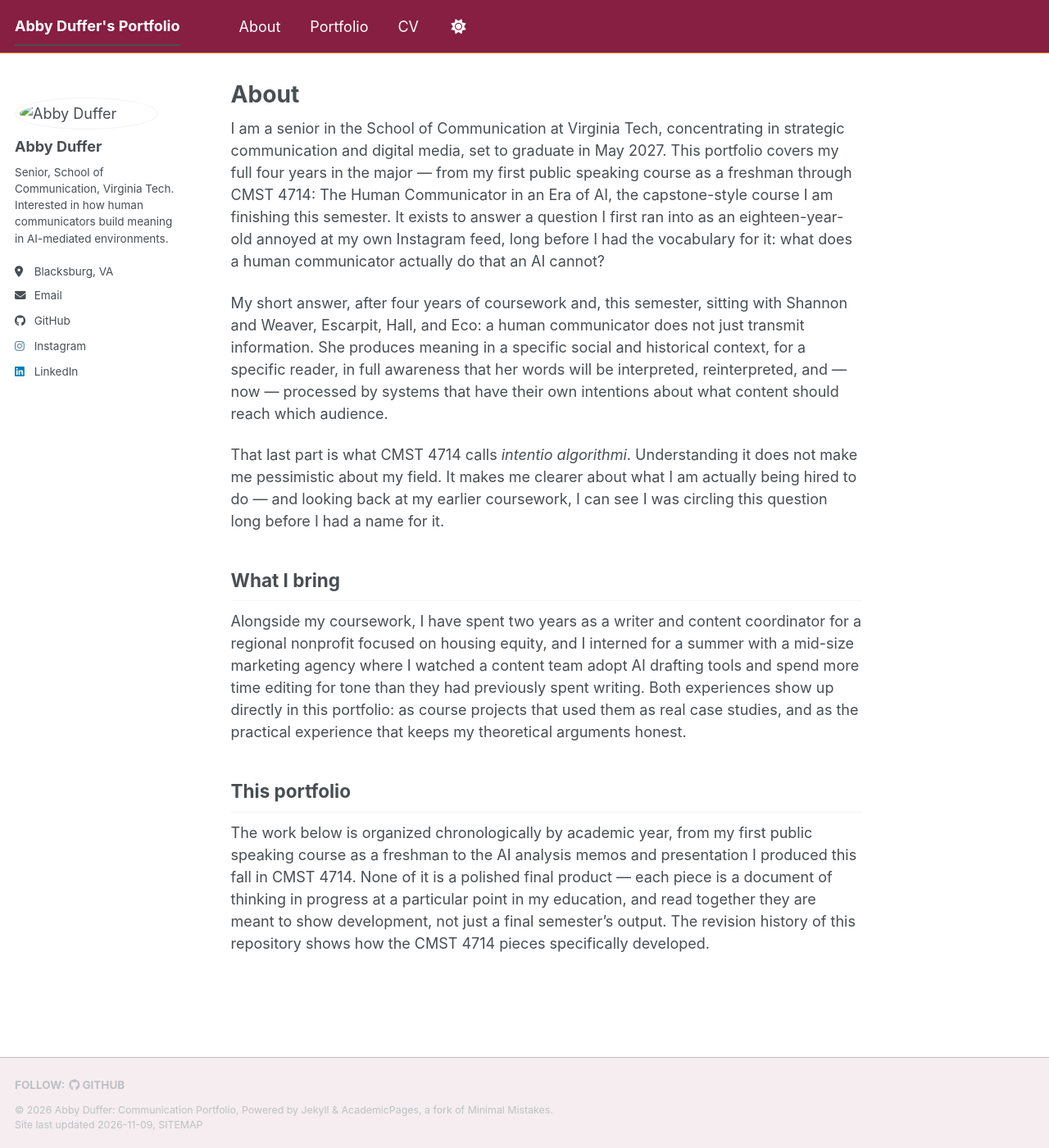
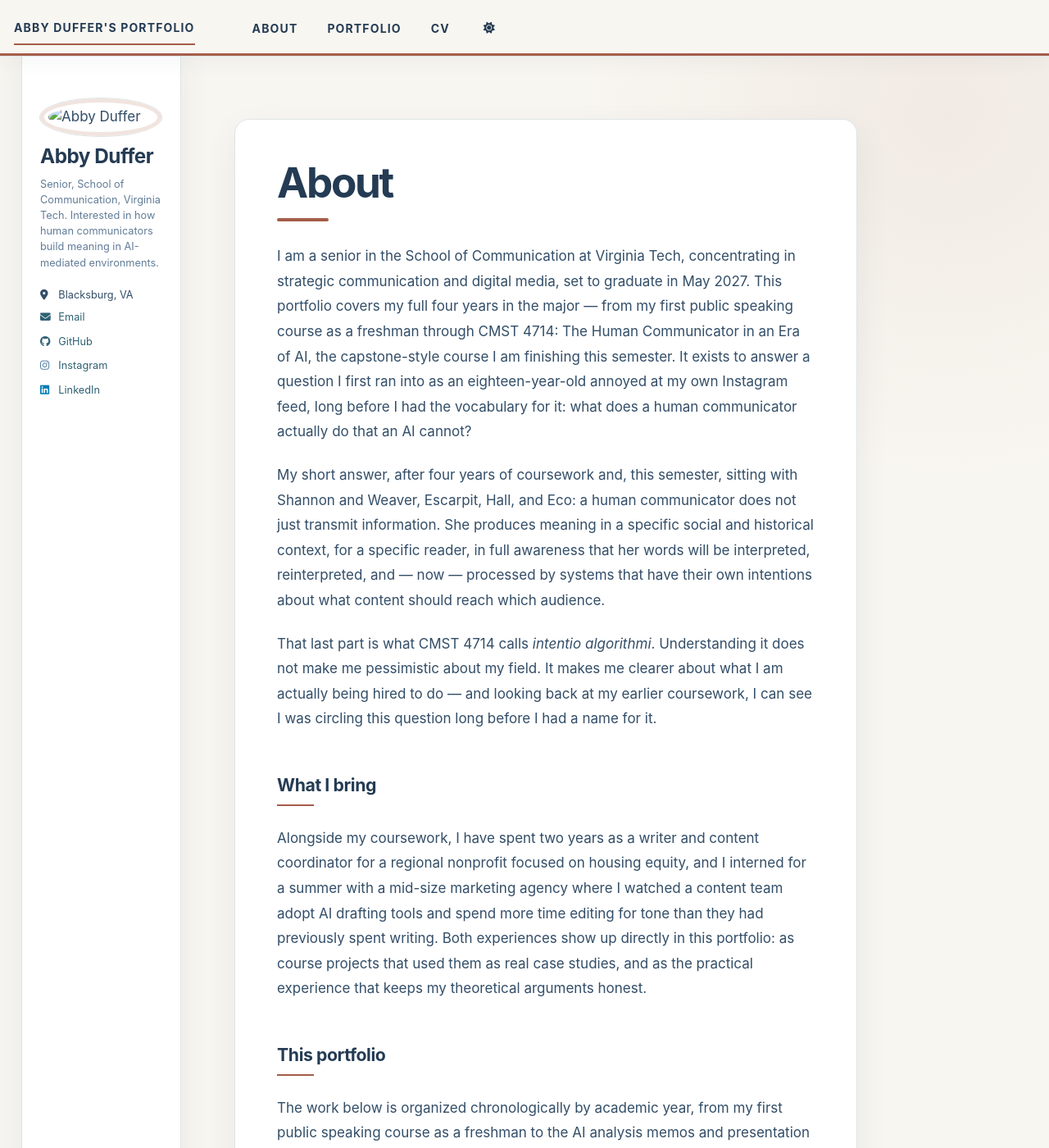
Before and after one commit to abbyduffer12/abbyduffer12.github.io, a Jekyll site: the page built from _pages/about.md, in a window 1280 px wide and 1400 px high. Shown: the whole window at 82% size. Built offline with Jekyll 4.4.1, drawn with Linux system fonts in a browser that asks for light colours; a script bundle is joined from its source files by our own code; library files that are not in the unit come from our copies.

Commit message:
Redesign portfolio visual styling
Co-authored-by: Copilot <223556219+Copilot@users.noreply.github.com>

```diff
--- a/_sass/_vt_colors.scss
+++ b/_sass/_vt_colors.scss
@@ -1,74 +1,333 @@
 /* ==========================================================================
-   VIRGINIA TECH COLOR OVERRIDES
-   Chicago Maroon: #861F41
-   Burnt Orange:   #E5751F
+   PERSONAL PORTFOLIO VISUAL SYSTEM
    ========================================================================== */
 
 :root {
-    --global-base-color                 : #861F41;
-    --global-link-color                 : #861F41;
-    --global-link-color-hover           : #E5751F;
-    --global-link-color-visited         : #6a1833;
-    --global-masthead-link-color        : #ffffff;
-    --global-masthead-link-color-hover  : #E5751F;
-    --global-footer-bg-color            : #f5edef;
+  --global-base-color: #243b53;
+  --global-bg-color: #f8f6f1;
+  --global-footer-bg-color: #eef1f2;
+  --global-border-color: #dfe4e5;
+  --global-dark-border-color: #c7d0d2;
+  --global-code-background-color: #eef1f2;
+  --global-code-text-color: #334e68;
+  --global-fig-caption-color: #627d98;
+  --global-link-color: #2f6173;
+  --global-link-color-hover: #a45d49;
+  --global-link-color-visited: #536d7a;
+  --global-masthead-link-color: #243b53;
+  --global-masthead-link-color-hover: #a45d49;
+  --global-text-color: #334e68;
+  --global-text-color-light: #627d98;
+  --global-thead-color: #e7ecec;
+  --portfolio-accent: #a45d49;
+  --portfolio-accent-soft: #f1e4df;
+  --portfolio-panel: #ffffff;
+  --portfolio-shadow: 0 16px 40px rgba(36, 59, 83, 0.08);
 }
 
-/* ---- Masthead / nav bar ---- */
-/* Hit every element in the nav bar that sets a background */
+html[data-theme="dark"] {
+  --global-bg-color: #172a3a;
+  --global-footer-bg-color: #1d3448;
+  --global-border-color: #395166;
+  --global-dark-border-color: #4a657b;
+  --global-code-background-color: #1d3448;
+  --global-code-text-color: #d9e2ec;
+  --global-link-color: #9fc3cf;
+  --global-link-color-hover: #e4a28d;
+  --global-link-color-visited: #b6d2d9;
+  --global-masthead-link-color: #f8f6f1;
+  --global-masthead-link-color-hover: #e4a28d;
+  --global-text-color: #d9e2ec;
+  --global-text-color-light: #9fb3c1;
+  --global-thead-color: #29445a;
+  --portfolio-accent: #d18a73;
+  --portfolio-accent-soft: #3a2f34;
+  --portfolio-panel: #1d3448;
+  --portfolio-shadow: 0 16px 40px rgba(0, 0, 0, 0.18);
+}
+
+/* --------------------------------------------------------------------------
+   Shared surfaces and typography
+   -------------------------------------------------------------------------- */
+
+body {
+  background:
+    radial-gradient(circle at 90% 8%, rgba(164, 93, 73, 0.08), transparent 25rem),
+    var(--global-bg-color);
+  color: var(--global-text-color);
+  font-size: 17px;
+}
+
+h1,
+h2,
+h3,
+h4,
+h5,
+h6 {
+  color: var(--global-base-color);
+  letter-spacing: -0.02em;
+}
+
+a {
+  transition: color 0.2s ease, border-color 0.2s ease, background-color 0.2s ease;
+}
+
+/* --------------------------------------------------------------------------
+   Navigation
+   -------------------------------------------------------------------------- */
+
 .masthead,
 .masthead__inner-wrap,
 .masthead__menu,
 .greedy-nav,
 .greedy-nav button,
-.masthead__menu-item,
-.masthead__menu-item.selected a,
-ul.visible-links,
-ul.visible-links li {
-    background: #861F41 !important;
-    background-color: #861F41 !important;
+.masthead__menu-item {
+  background: var(--global-bg-color) !important;
 }
 
-/* Bottom border accent line */
-.masthead::after {
-    background: #E5751F !important;
+.masthead {
+  border-bottom: 1px solid var(--global-border-color);
+  box-shadow: 0 5px 24px rgba(36, 59, 83, 0.05);
+  backdrop-filter: blur(12px);
 }
 
-/* Nav link text: white, orange on hover */
-.greedy-nav a,
-.greedy-nav .visible-links a,
-.greedy-nav button {
-    color: #ffffff !important;
+.masthead::after {
+  height: 3px;
+  background: var(--portfolio-accent);
 }
 
-.greedy-nav a:hover,
-.greedy-nav .visible-links a:hover {
-    color: #E5751F !important;
+.masthead__inner-wrap {
+  padding-top: 0.8em;
+  padding-bottom: 0.8em;
 }
 
-/* Hover underline bar */
-.greedy-nav .visible-links a:before {
-    background: #E5751F !important;
+.masthead__menu-item--lg {
+  letter-spacing: -0.02em;
 }
 
-/* Hamburger icon */
-.navicon,
-.navicon::before,
-.navicon::after {
-    background: #ffffff !important;
+.greedy-nav a {
+  color: var(--global-masthead-link-color);
+  font-size: 0.78rem;
+  font-weight: 650;
+  letter-spacing: 0.08em;
+  text-transform: uppercase;
 }
 
-/* Mobile/overflow dropdown — keep readable */
-.greedy-nav .hidden-links {
-    background: #6a1833 !important;
-    background-color: #6a1833 !important;
+.greedy-nav .visible-links a::before {
+  background: var(--portfolio-accent);
+  height: 2px;
 }
 
-.greedy-nav .hidden-links a {
-    color: #ffffff !important;
+.masthead__menu-item.selected a {
+  color: var(--global-base-color);
+  border-bottom-color: var(--portfolio-accent);
 }
 
-.greedy-nav .hidden-links a:hover {
-    color: #E5751F !important;
-    background: #861F41 !important;
+/* --------------------------------------------------------------------------
+   Main content and profile
+   -------------------------------------------------------------------------- */
+
+#main {
+  margin-top: 4.5em;
+  padding-left: 1.5em;
+  padding-right: 1.5em;
 }
+
+.page,
+.archive {
+  margin-bottom: 3em;
+}
+
+.page__inner-wrap,
+.archive {
+  background: var(--portfolio-panel);
+  border: 1px solid var(--global-border-color);
+  border-radius: 18px;
+  box-shadow: var(--portfolio-shadow);
+}
+
+.page__inner-wrap {
+  padding: clamp(1.5rem, 4vw, 3.75rem);
+}
+
+.archive {
+  padding: clamp(1.5rem, 4vw, 3rem);
+}
+
+.page__title {
+  margin-bottom: 1.5rem;
+  color: var(--global-base-color);
+  font-size: clamp(2rem, 4vw, 3.35rem);
+  letter-spacing: -0.045em;
+}
+
+.page__title::after {
+  display: block;
+  width: 3.5rem;
+  height: 4px;
+  margin-top: 1rem;
+  border-radius: 99px;
+  background: var(--portfolio-accent);
+  content: "";
+}
+
+.page__content h2 {
+  margin-top: 2.5em;
+  padding-bottom: 0.6em;
+  color: var(--global-base-color);
+  border-bottom: 0;
+  position: relative;
+}
+
+.page__content h2::after {
+  display: block;
+  width: 2.5rem;
+  height: 2px;
+  margin-top: 0.6rem;
+  background: var(--portfolio-accent);
+  content: "";
+}
+
+.page__content p,
+.page__content li {
+  line-height: 1.8;
+}
+
+.sidebar {
+  padding: 1.5rem 1.25rem;
+  border: 1px solid var(--global-border-color);
+  border-radius: 18px;
+  background: var(--portfolio-panel);
+  box-shadow: var(--portfolio-shadow);
+}
+
+.author__avatar img {
+  border: 5px solid var(--portfolio-accent-soft);
+  box-shadow: 0 0 0 1px var(--global-border-color);
+}
+
+.sidebar .author__name {
+  color: var(--global-base-color);
+  font-size: 1.35rem;
+  letter-spacing: -0.02em;
+}
+
+.author__bio {
+  color: var(--global-text-color-light);
+  line-height: 1.6;
+}
+
+.author__urls a {
+  color: var(--global-link-color);
+}
+
+.author__urls a:hover {
+  color: var(--portfolio-accent);
+}
+
+/* --------------------------------------------------------------------------
+   Portfolio archive cards
+   -------------------------------------------------------------------------- */
+
+.archive > .page__title {
+  margin-bottom: 1.25rem;
+}
+
+.archive > .list__item {
+  margin: 1.5rem 0 0;
+  padding: 1.5rem 0 0;
+  border-top: 1px solid var(--global-border-color);
+}
+
+.archive__item-title {
+  margin-top: 0;
+  font-family: $header-font-family;
+  font-size: clamp(1.2rem, 2vw, 1.55rem);
+}
+
+.archive__item-title a {
+  color: var(--global-base-color);
+  text-decoration: none;
+}
+
+.archive__item-title a:hover {
+  color: var(--portfolio-accent);
+}
+
+.archive__item-excerpt {
+  max-width: 62rem;
+  color: var(--global-text-color-light);
+  line-height: 1.7;
+}
+
+.archive__item .page__meta,
+.archive__item .page__date {
+  color: var(--portfolio-accent);
+  font-size: 0.78rem;
+  font-weight: 650;
+  letter-spacing: 0.04em;
+}
+
+/* --------------------------------------------------------------------------
+   Controls and footer
+   -------------------------------------------------------------------------- */
+
+.btn {
+  border-radius: 999px;
+  box-shadow: 0 6px 14px rgba(36, 59, 83, 0.12);
+  transition: transform 0.2s ease, box-shadow 0.2s ease, background-color 0.2s ease;
+}
+
+.btn:hover {
+  background-color: var(--portfolio-accent);
+  box-shadow: 0 9px 18px rgba(36, 59, 83, 0.16);
+  transform: translateY(-2px);
+}
+
+.page__footer {
+  position: static;
+  margin-top: 4em;
+  border-top: 1px solid var(--global-border-color);
+}
+
+@media (max-width: 925px) {
+  #main {
+    margin-top: 2.5em;
+  }
+
+  .sidebar {
+    margin-bottom: 2em;
+  }
+}
+
+@media (max-width: 600px) {
+  body {
+    font-size: 16px;
+  }
+
+  #main {
+    padding-left: 1rem;
+    padding-right: 1rem;
+  }
+
+  .page__inner-wrap,
+  .archive {
+    border-radius: 14px;
+    padding: 1.35rem;
+  }
+
+  .masthead__inner-wrap {
+    padding-left: 1rem;
+    padding-right: 1rem;
+  }
+}
+
+@media (prefers-reduced-motion: reduce) {
+  *,
+  *::before,
+  *::after {
+    scroll-behavior: auto !important;
+    transition-duration: 0.01ms !important;
+    animation-duration: 0.01ms !important;
+  }
+}
```
